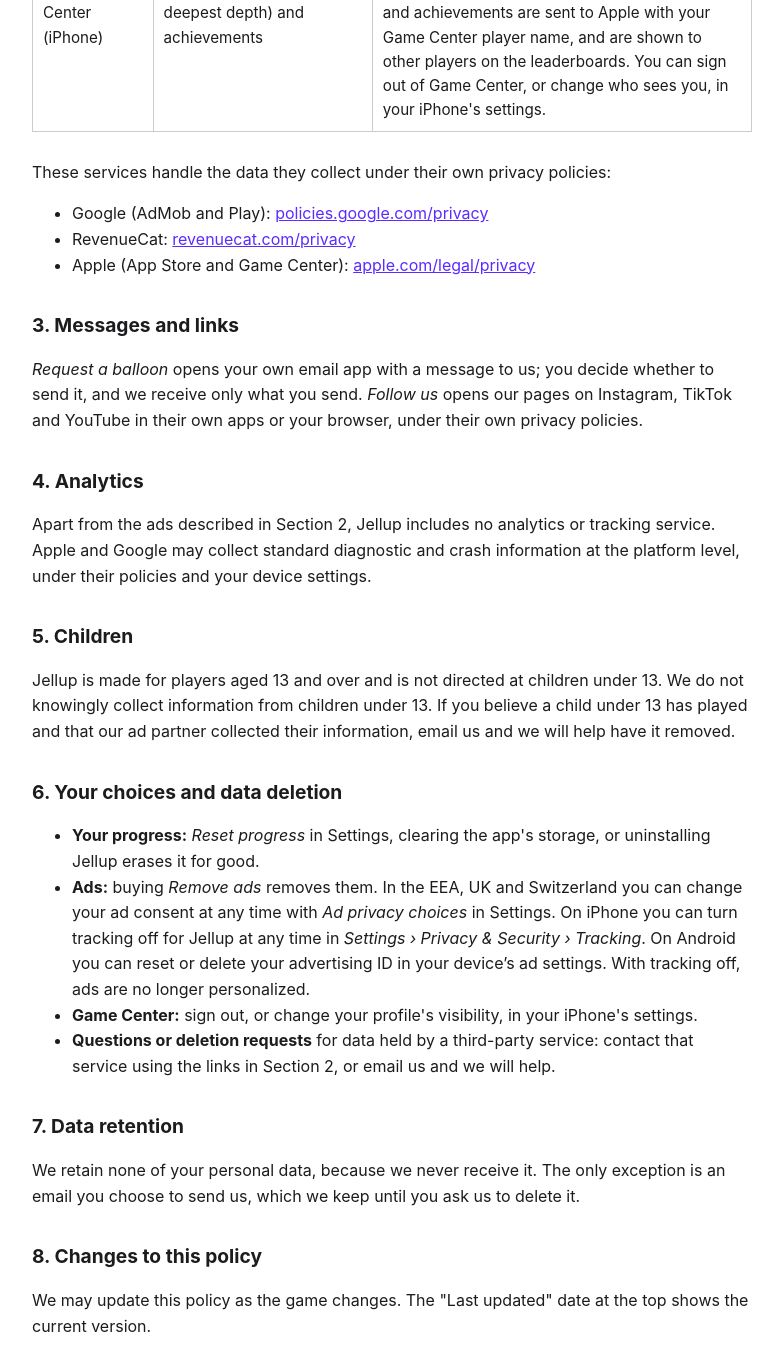
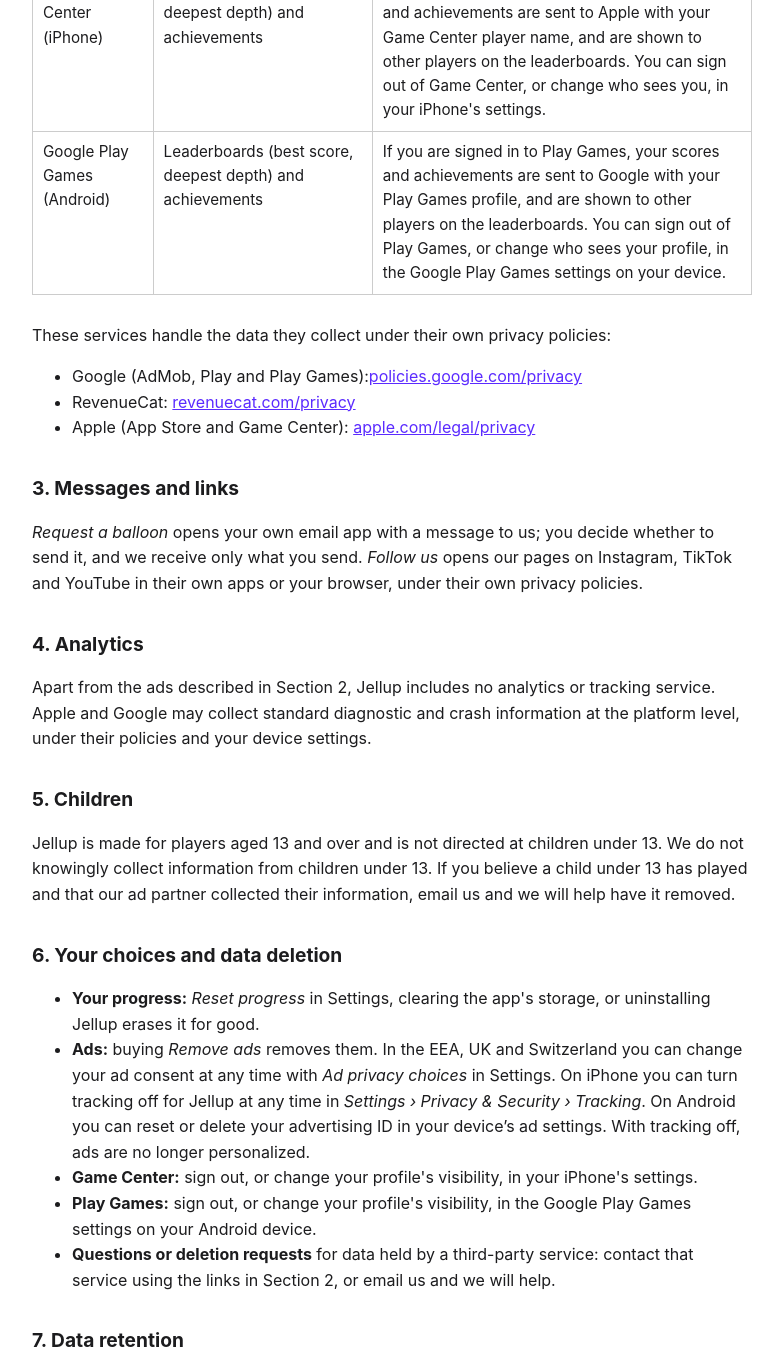
Before and after one commit to minimalhabits/minimalhabits.github.io, a plain HTML site: page jellup-privacy.html in a window 1280 px wide. Shown: the part 1300-2659 px from the top of the page, without its empty margins (248-1031 px from the left). Drawn offline with Linux system fonts and the light colour scheme.

Commit message:
Jellup privacy: Google Play Games on Android
Co-Authored-By: Claude Opus 5.5 <noreply@anthropic.com>

```diff
--- a/jellup-privacy.html
+++ b/jellup-privacy.html
@@ -32,7 +32,7 @@
   <body>
     <h1>Privacy Policy for Jellup</h1>
     <p class="meta">
-      Last updated: 11 November 2026<br />
+      Last updated: 17 November 2026<br />
       Developer: Minimal Habits
     </p>
 
@@ -103,12 +103,20 @@
               leaderboards. You can sign out of Game Center, or change who sees you, in your
               iPhone's settings.</td>
           </tr>
+          <tr>
+            <td>Google Play Games (Android)</td>
+            <td>Leaderboards (best score, deepest depth) and achievements</td>
+            <td>If you are signed in to Play Games, your scores and achievements are sent to
+              Google with your Play Games profile, and are shown to other players on the
+              leaderboards. You can sign out of Play Games, or change who sees your profile, in
+              the Google Play Games settings on your device.</td>
+          </tr>
         </tbody>
       </table>
     </div>
     <p>These services handle the data they collect under their own privacy policies:</p>
     <ul>
-      <li>Google (AdMob and Play): <a href="https://policies.google.com/privacy">policies.google.com/privacy</a></li>
+      <li>Google (AdMob, Play and Play Games):<a href="https://policies.google.com/privacy">policies.google.com/privacy</a></li>
       <li>RevenueCat: <a href="https://www.revenuecat.com/privacy">revenuecat.com/privacy</a></li>
       <li>Apple (App Store and Game Center): <a href="https://www.apple.com/legal/privacy/">apple.com/legal/privacy</a></li>
     </ul>
@@ -149,6 +157,8 @@
         ads are no longer personalized.</li>
       <li><strong>Game Center:</strong> sign out, or change your profile's visibility, in your
         iPhone's settings.</li>
+      <li><strong>Play Games:</strong> sign out, or change your profile's visibility, in the
+        Google Play Games settings on your Android device.</li>
       <li><strong>Questions or deletion requests</strong> for data held by a third-party
         service: contact that service using the links in Section 2, or email us and we will
         help.</li>
```
